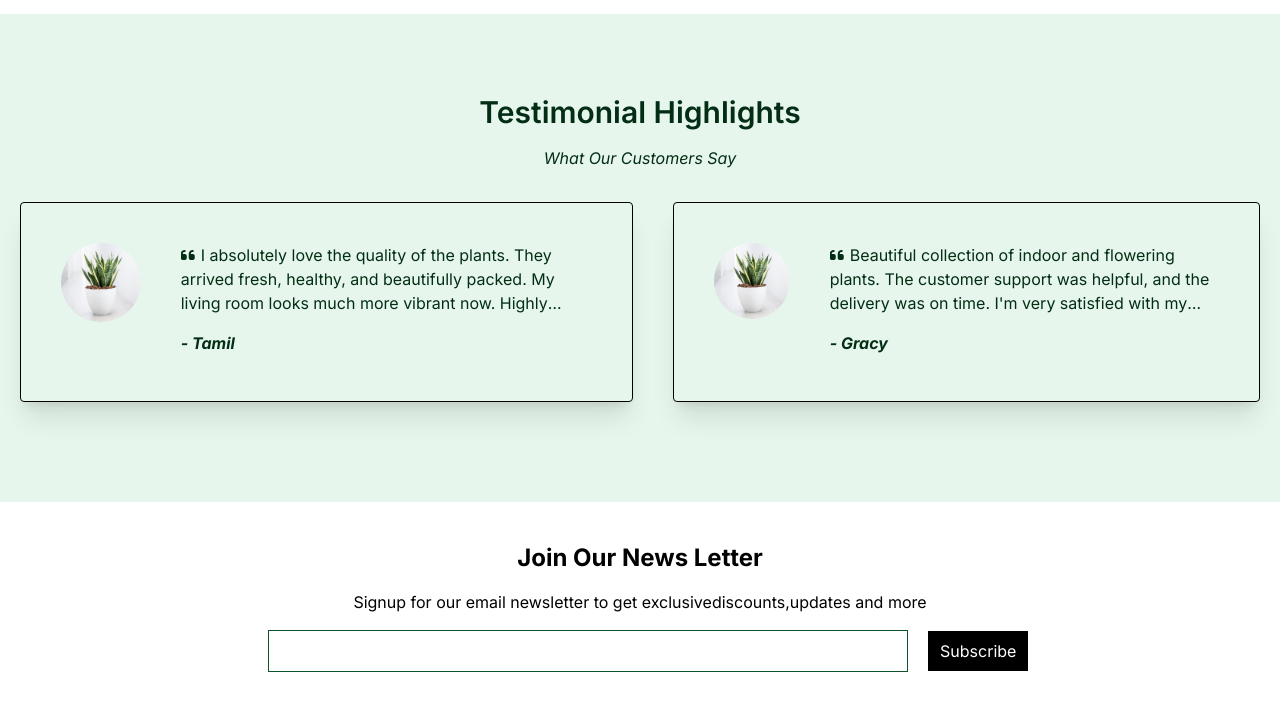
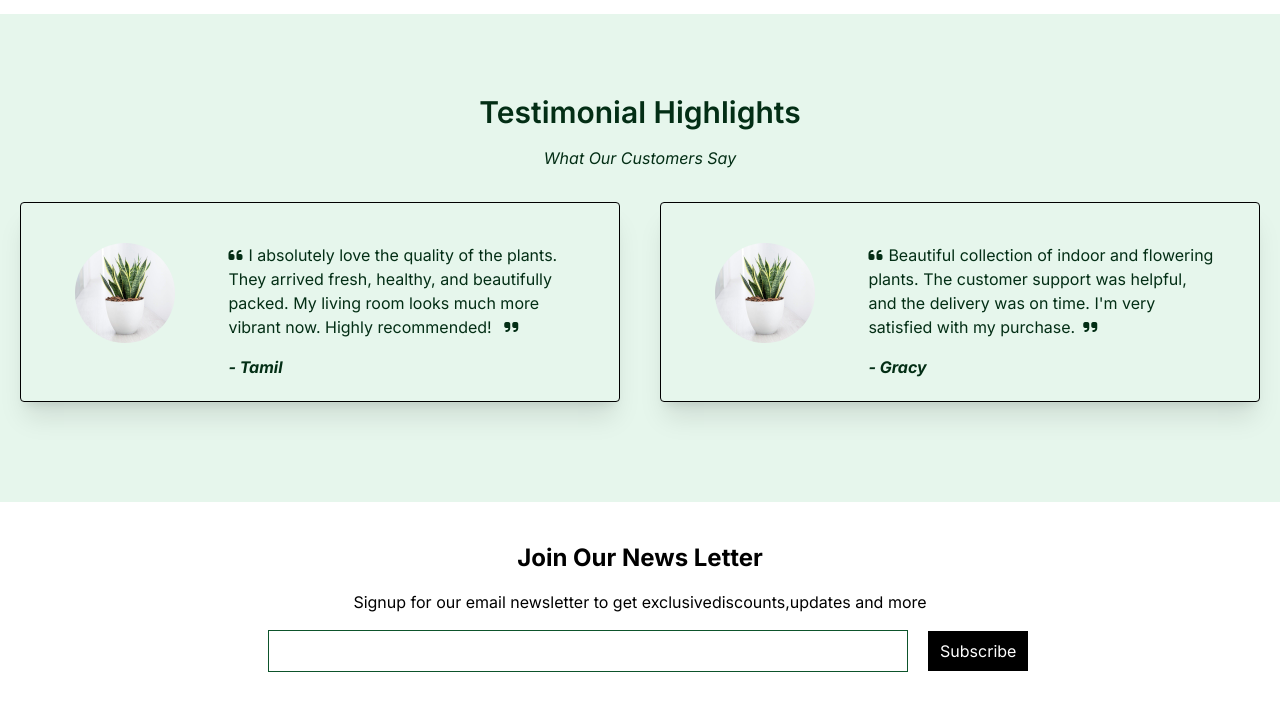
Before and after one commit to Tamil-Gracy/Greenden, a website: page index.html in a window 1280 px wide. Shown: the part 3205-3932 px from the top of the page. Drawn offline with Linux system fonts and the light colour scheme.

Commit message:
SYles added

```diff
--- a/index.html
+++ b/index.html
@@ -234,24 +234,24 @@
     <section class="bg-[#d3f0dd91] py-20  text-green-950">
         <h2 class="text-3xl text-center capitalize mb-4 font-semibold">Testimonial Highlights</h2>
         <p class="italic mb-3 text-center">What Our Customers Say</p>
-        <div class="cards md:flex md:justify-between md:items-center">
-            <div class="card flex flex-col md:flex-row border shadow-xl border-black rounded m-5 md:p-5 md:h-50">
-                <div class="card_img md:basis-1/2 px-20 py-5 md:p-5">
-                    <img src="./images/snakeplant.jpg" alt="Testimonial image" class="rounded-full w-xs">
+        <div class="cards grid grid-col-1 md:grid-cols-2">
+            <div class="card grid grid-col-1 md:grid-cols-[30%_70%] border shadow-xl border-black rounded m-5 md:p-5 md:h-50">
+                <div class="card_img px-20 py-5 md:p-5">
+                    <img src="./images/snakeplant.jpg" alt="Testimonial image" class="rounded-full w-[100px] h-[100px] mx-auto block">
                 </div>
                 <div class="card_content p-5">
 
-                    <p class="text-left mb-4 md:line-clamp-3"><i class="fa-solid fa-quote-left pr-2"></i>I absolutely love the quality of the plants. They arrived fresh, healthy, and beautifully packed. My living room looks much more vibrant now. Highly recommended! <i class="fa-solid fa-quote-right pl-2"></i></p>
+                    <p class="text-left mb-4"><i class="fa-solid fa-quote-left pr-2"></i>I absolutely love the quality of the plants. They arrived fresh, healthy, and beautifully packed. My living room looks much more vibrant now. Highly recommended! <i class="fa-solid fa-quote-right pl-2"></i></p>
                     </i>
                     <p class="italic font-bold text-green-950">- Tamil</p>
                 </div>
             </div>
-             <div class="card flex flex-col md:flex-row shadow-xl border border-black rounded m-5 md:p-5 md:h-50">
-               <div class="card_img md:basis-1/2 px-20 py-5 md:p-5">
-                    <img src="./images/snakeplant.jpg" alt="Testimonial image" class="rounded-full w-xs">
+             <div class="card grid grid-col-1 md:grid-cols-[30%_70%] border shadow-xl border-black rounded m-5 md:p-5 md:h-50">
+               <div class="card_img px-20 py-5 md:p-5">
+                    <img src="./images/snakeplant.jpg" alt="Testimonial image" class="rounded-full w-[100px] h-[100px] mx-auto block">
                 </div>
                 <div class="card_content p-5">
-                    <p class="text-left mb-4 md:line-clamp-3"><i class="fa-solid fa-quote-left pr-2"></i>Beautiful collection of indoor and flowering plants. The customer support was helpful, and the delivery was on time. I'm very satisfied with my purchase.<i class="fa-solid fa-quote-right pl-2"></i></p>
+                    <p class="text-left mb-4"><i class="fa-solid fa-quote-left pr-2"></i>Beautiful collection of indoor and flowering plants. The customer support was helpful, and the delivery was on time. I'm very satisfied with my purchase.<i class="fa-solid fa-quote-right pl-2"></i></p>
                     <p class=" text-green-950 italic font-bold">- Gracy</p>
                 </div>
             </div>
```
Also changed, not shown: src/output.css.
